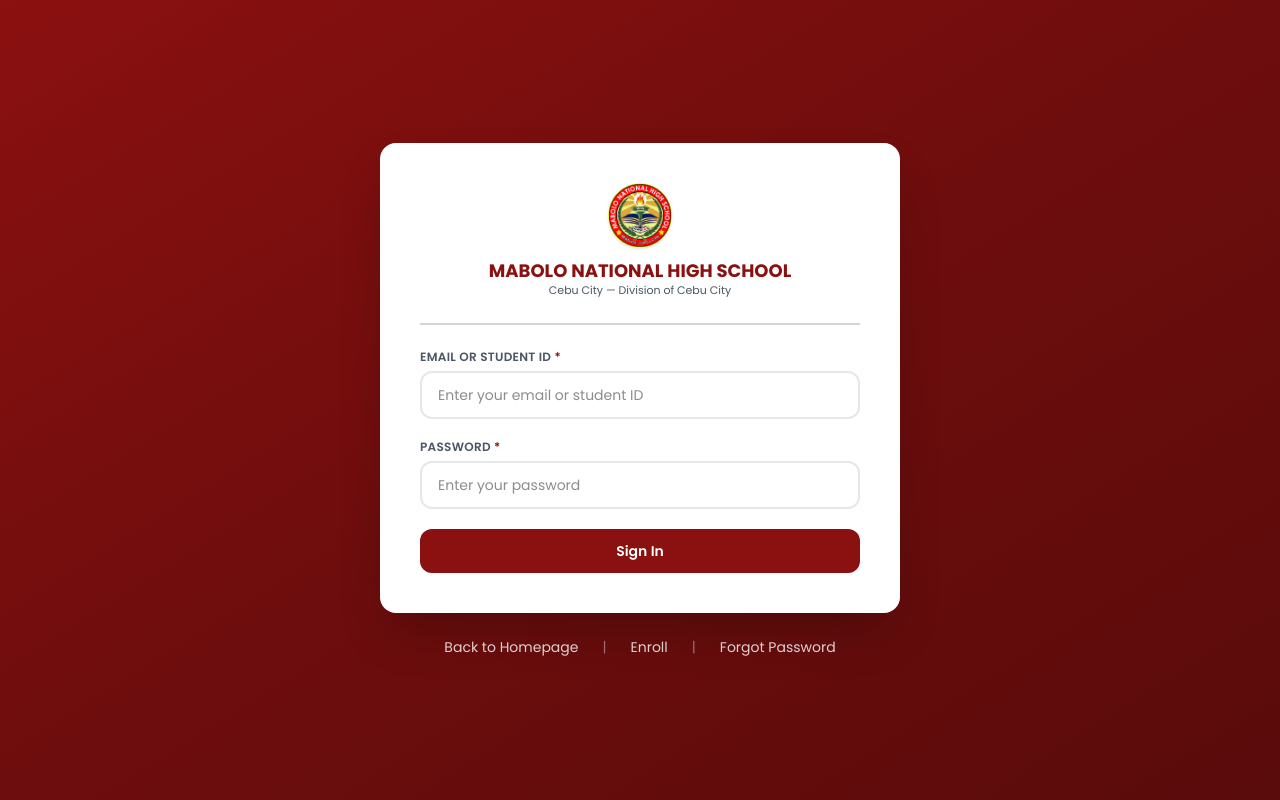
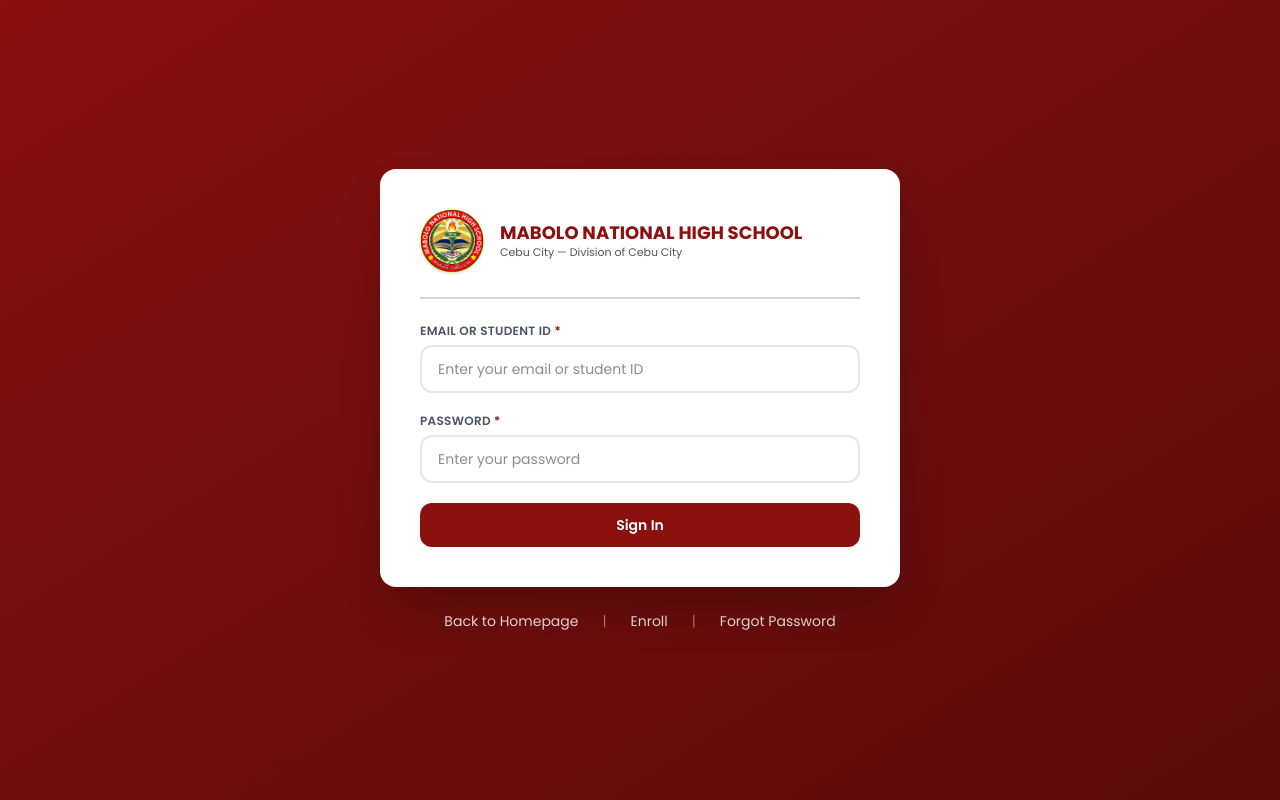
Before and after one commit to earlchristiantagalog/Mabolo-National-High-School, a Next.js app: page /login in a window 1280 px wide. Built offline with nearby package versions, Linux system fonts and the light colour scheme.

Commit message:
Logo left, school name right in login card

```diff
--- a/app/(root)/login/page.tsx
+++ b/app/(root)/login/page.tsx
@@ -6,9 +6,9 @@
     <div className="min-h-screen bg-gradient-to-br from-[#8B1010] via-[#6e0d0d] to-[#5a0b0b] flex items-center justify-center px-4 py-8">
       <div className="w-full max-w-[520px]">
         <div className="bg-white rounded-2xl shadow-2xl p-8 sm:p-10">
-          <div className="flex flex-col items-center gap-3 mb-6 text-center">
-            <Image src="/logo.png" alt="MNHS Logo" width={64} height={64} className="rounded-full shadow-sm" />
-            <div>
+          <div className="flex items-center gap-4 mb-6">
+            <Image src="/logo.png" alt="MNHS Logo" width={64} height={64} className="rounded-full shadow-sm flex-shrink-0" />
+            <div className="text-left">
               <h1 className="text-lg font-bold text-[#8B1010] leading-tight">MABOLO NATIONAL HIGH SCHOOL</h1>
               <p className="text-[11px] text-[#4b5563]">Cebu City — Division of Cebu City</p>
             </div>
```
